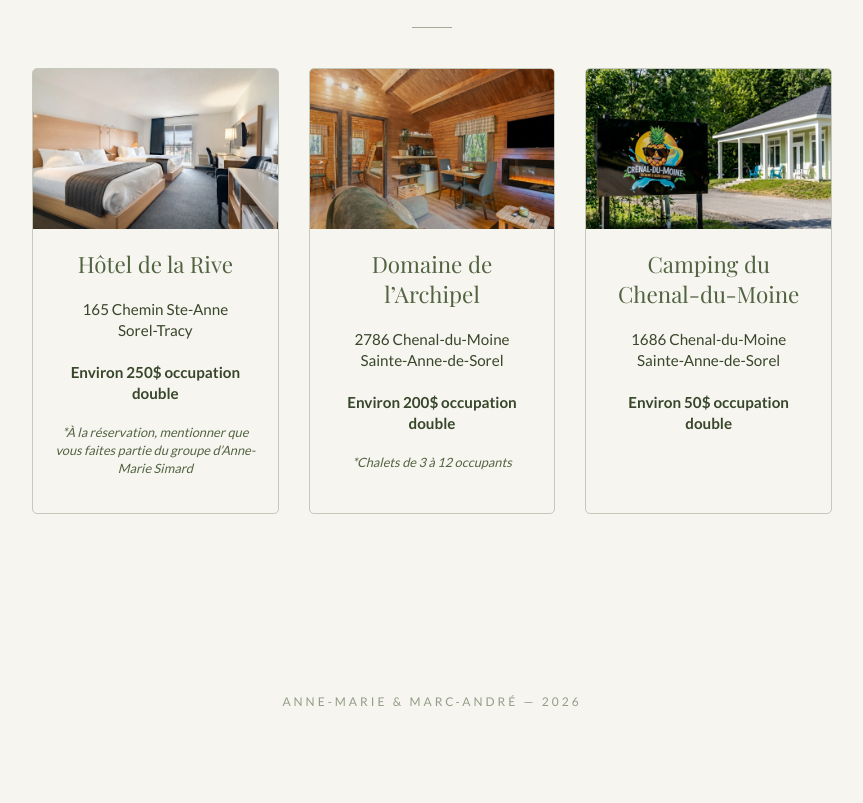
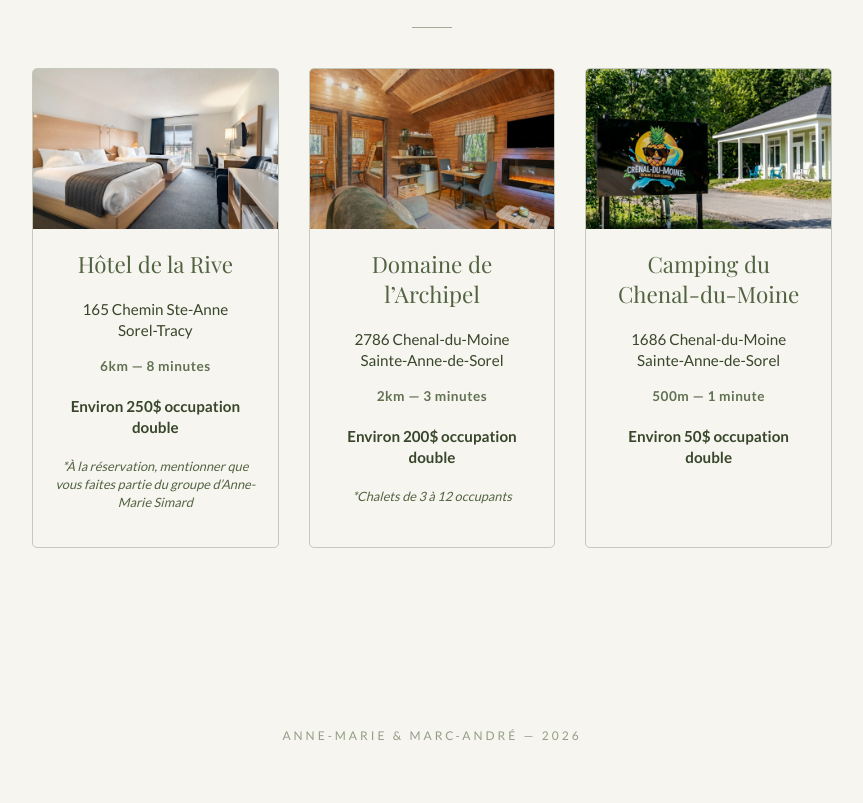
Before and after one commit to marc-andre-colosse/site-mariage, a plain HTML site: page index.html in a window 1280 px wide. Shown: the part 3511-4314 px from the top of the page, without its empty margins (208-1071 px from the left). Before the commit the page ends 4280 px from the top, so only its background shows below. Drawn offline with nearby package versions, Linux system fonts and the light colour scheme; a web font is replaced by a local one.

Commit message:
add_vignettes

```diff
--- a/index.html
+++ b/index.html
@@ -123,7 +123,7 @@ j=d.createElement(s),dl=l!='dataLayer'?'&l='+l:'';j.async=true;j.src=
         }
         .accom-card:hover { border-color: var(--primary); transform: translateY(-5px); box-shadow: 0 10px 20px rgba(82, 99, 66, 0.1); }
 
-        /* NOUVEAU STYLE CSS POUR L'IMAGE DANS LA CARTE */
+        /* STYLE CSS POUR L'IMAGE DANS LA CARTE */
         .card-img {
             width: 100%; /* l'image prend toute la largeur de la carte */
             height: 160px; /* hauteur fixe pour uniformiser */
@@ -133,6 +133,7 @@ j=d.createElement(s),dl=l!='dataLayer'?'&l='+l:'';j.async=true;j.src=
 
         .accom-card h3 { font-family: var(--font-serif); color: var(--primary); font-size: 1.4rem; margin-bottom: 15px; padding: 0 20px; /* padding interne ajouté */ }
         .accom-card p { margin: 5px 0; font-size: 0.95rem; line-height: 1.4; padding: 0 20px; /* padding interne ajouté */ }
+        .accom-card .distance-info { font-size: 0.85rem; color: var(--primary); opacity: 0.9; margin-top: 10px; font-weight: bold; letter-spacing: 0.5px; }
         .accom-card .price { font-weight: bold; margin-top: 15px; }
         .accom-card .note { font-style: italic; color: var(--primary); font-size: 0.8rem; margin-top: 15px; }
 
@@ -280,6 +281,7 @@ height="0" width="0" style="display:none;visibility:hidden"></iframe></noscript>
                     <img src="/assets/images/hotel_rive.webp" alt="Hôtel de la Rive" class="card-img">
                     <h3>Hôtel de la Rive</h3>
                     <p>165 Chemin Ste-Anne<br>Sorel-Tracy</p>
+                    <p class="distance-info">6km — 8 minutes</p>
                     <p class="price">Environ 250$ occupation double</p>
                     <p class="note">*À la réservation, mentionner que vous faites partie du groupe d’Anne-Marie Simard</p>
                 </a>
@@ -288,6 +290,7 @@ height="0" width="0" style="display:none;visibility:hidden"></iframe></noscript>
                     <img src="/assets/images/archipel.webp" alt="Domaine de l’Archipel" class="card-img">
                     <h3>Domaine de l’Archipel</h3>
                     <p>2786 Chenal-du-Moine<br>Sainte-Anne-de-Sorel</p>
+                    <p class="distance-info">2km — 3 minutes</p>
                     <p class="price">Environ 200$ occupation double</p>
                     <p class="note">*Chalets de 3 à 12 occupants</p>
                 </a>
@@ -296,6 +299,7 @@ height="0" width="0" style="display:none;visibility:hidden"></iframe></noscript>
                     <img src="/assets/images/camping.webp" alt="Camping du Chenal-du-Moine" class="card-img">
                     <h3>Camping du Chenal-du-Moine</h3>
                     <p>1686 Chenal-du-Moine<br>Sainte-Anne-de-Sorel</p>
+                    <p class="distance-info">500m — 1 minute</p>
                     <p class="price">Environ 50$ occupation double</p>
                 </a>
             </div>
```
